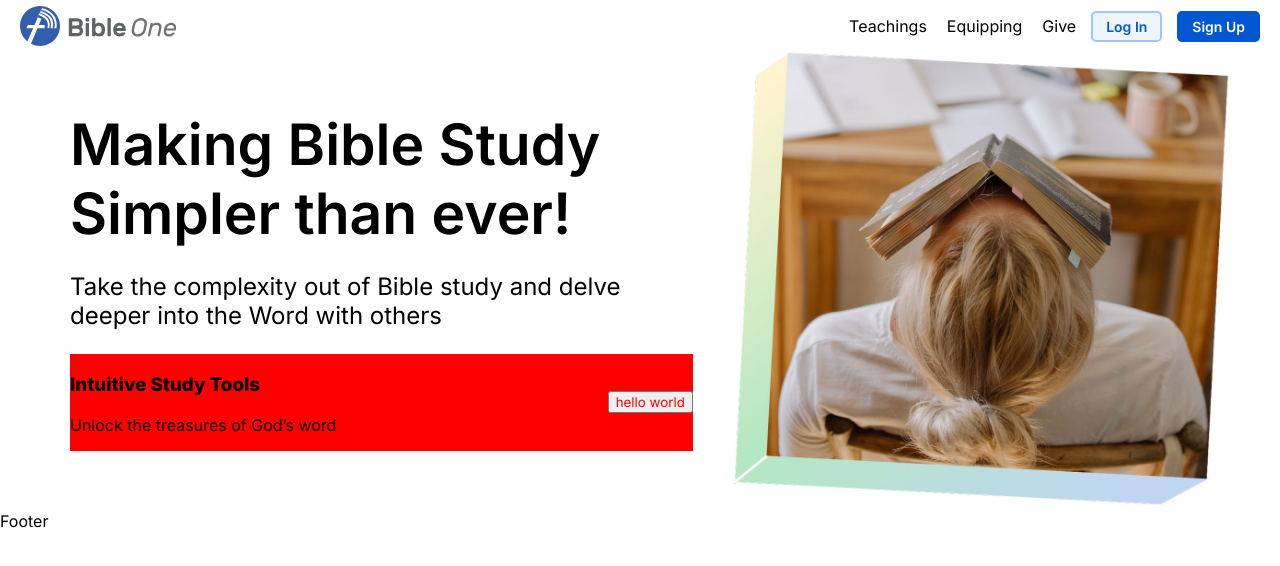
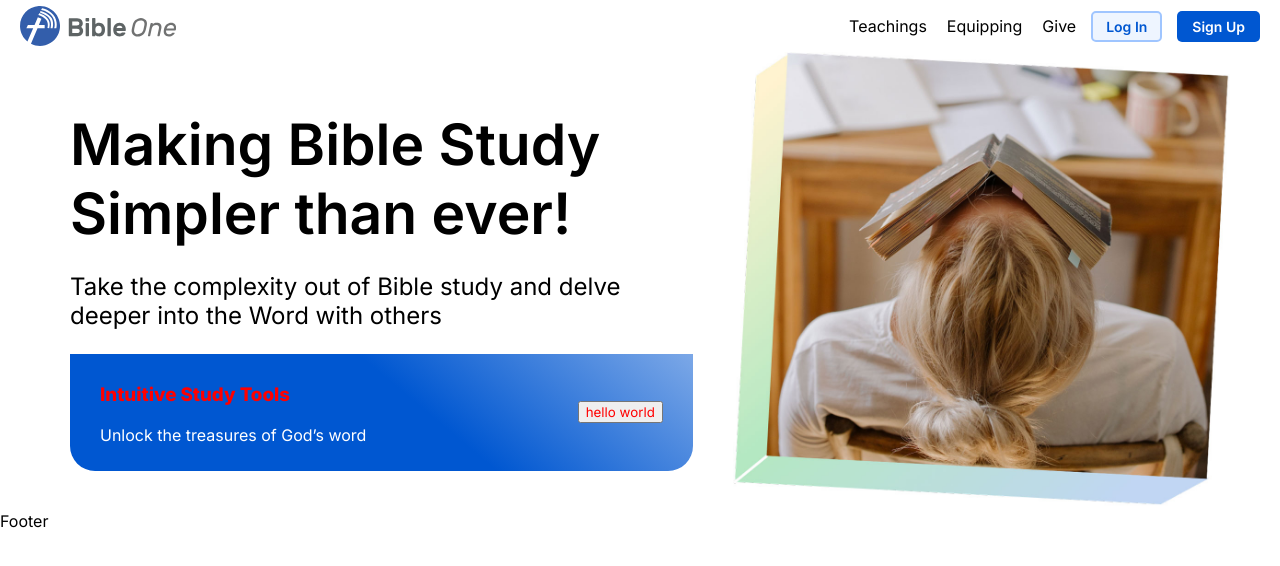
Before and after one commit to HopeCommunityChurch/project-2-15, a React (Vite) app in the folder frontend/: page / in a window 1280 px wide. Shown: the top 566 px of the page. Built offline with nearby package versions, Linux system fonts and the light colour scheme.

Commit message:
small landing page changes

```diff
--- a/frontend/src/Pages/LandingHomePage/styles.module.scss
+++ b/frontend/src/Pages/LandingHomePage/styles.module.scss
@@ -43,7 +43,23 @@ footer,
 
 .blueRoundedContainer {
   display: flex;
-  background-color: red;
+  padding: 10px 30px;
   justify-content: space-between;
   align-items: center;
+  color: white;
+
+  border-bottom-left-radius: 25px;
+  border-bottom-right-radius: 25px;
+
+  background: rgb(0, 87, 209);
+  background: linear-gradient(
+    40deg,
+    rgba(0, 87, 209, 1) 0%,
+    rgba(0, 87, 209, 1) 56%,
+    rgba(124, 168, 231, 1) 100%
+  );
+
+  h3 {
+    color: red;
+  }
 }
```
Also changed, not shown: 1 other file (tests, documents, lock files or other folders).
